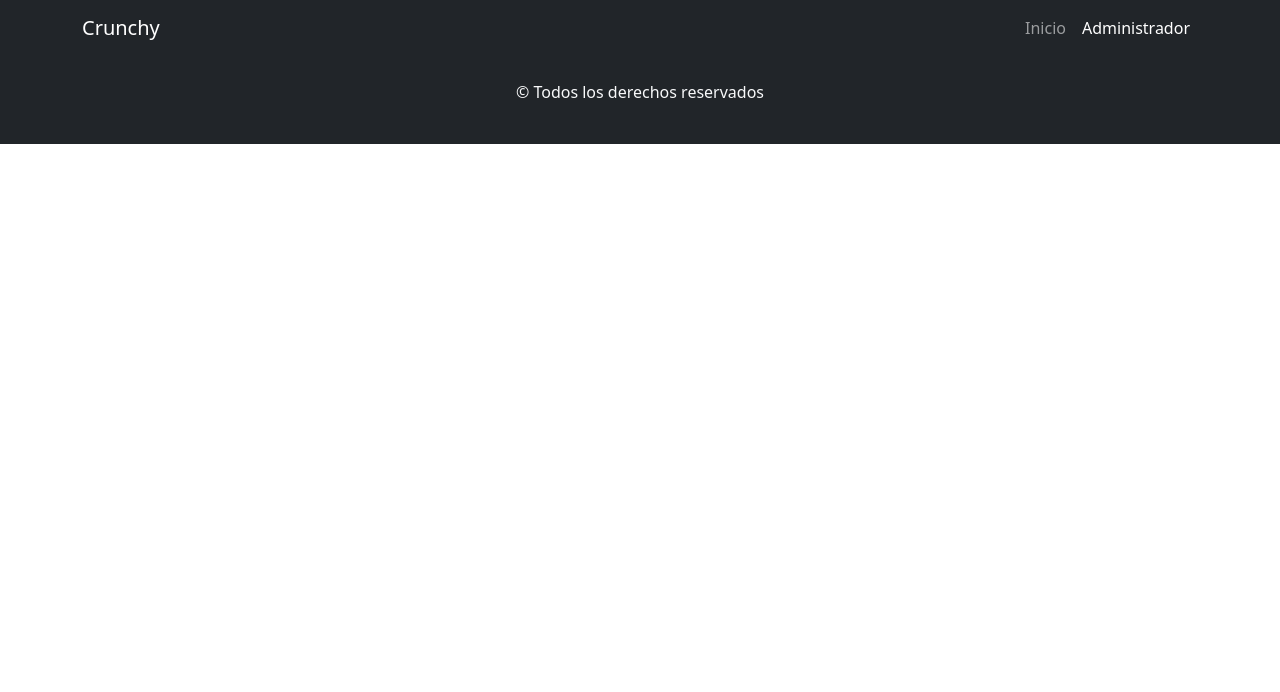
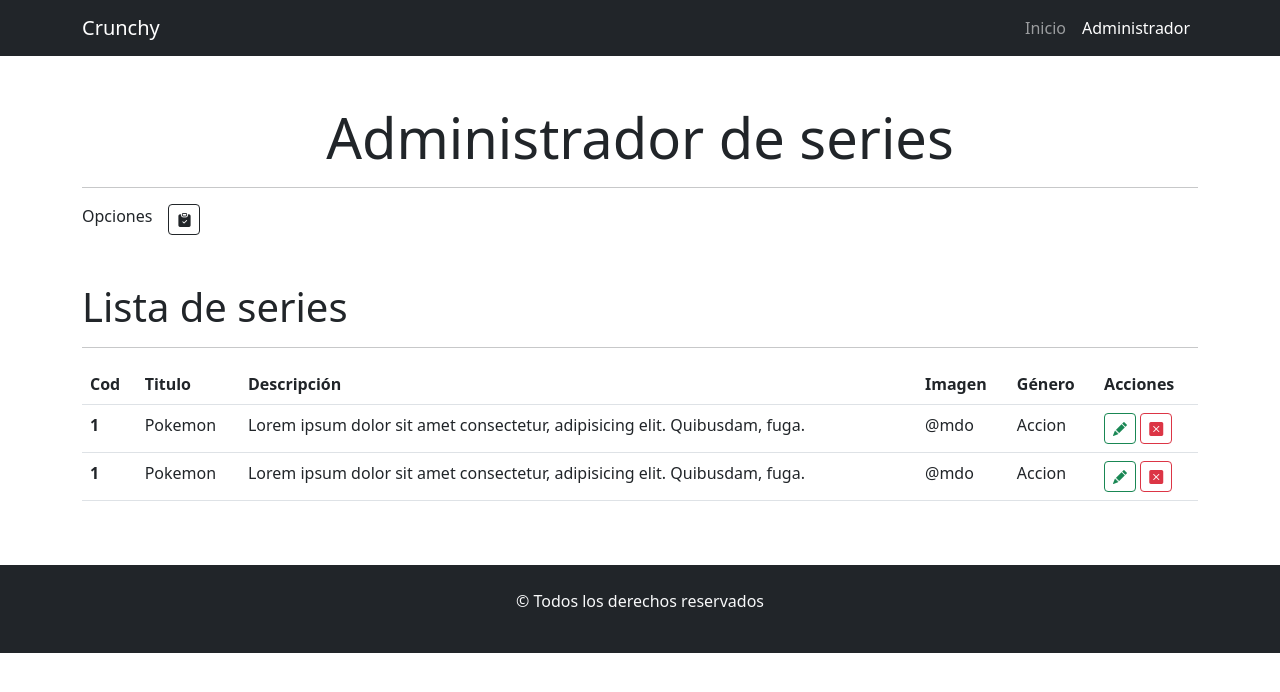
Before and after one commit to OttoKrautmann/practicaCrud, a plain HTML site: page pages/administrador.html in a window 1280 px wide. Drawn offline with nearby package versions, Linux system fonts and the light colour scheme.

Commit message:
agregue la estructura del administrador y el modal para agregar series

```diff
--- a/pages/administrador.html
+++ b/pages/administrador.html
@@ -15,14 +15,26 @@
       integrity="sha384-0evHe/X+R7YkIZDRvuzKMRqM+OrBnVFBL6DOitfPri4tjfHxaWutUpFmBp4vmVor"
       crossorigin="anonymous"
     />
+    <link
+      rel="stylesheet"
+      href="https://cdn.jsdelivr.net/npm/bootstrap-icons@1.8.3/font/bootstrap-icons.css"
+    />
     <link rel="stylesheet" href="../css/style.css" />
   </head>
   <body>
     <header>
-      <nav class="navbar navbar-expand-lg bg-dark navbar-dark ">
+      <nav class="navbar navbar-expand-lg bg-dark navbar-dark">
         <div class="container">
           <a class="navbar-brand" href="index.html">Crunchy</a>
-          <button class="navbar-toggler" type="button" data-bs-toggle="collapse" data-bs-target="#navbarSupportedContent" aria-controls="navbarSupportedContent" aria-expanded="false" aria-label="Toggle navigation">
+          <button
+            class="navbar-toggler"
+            type="button"
+            data-bs-toggle="collapse"
+            data-bs-target="#navbarSupportedContent"
+            aria-controls="navbarSupportedContent"
+            aria-expanded="false"
+            aria-label="Toggle navigation"
+          >
             <span class="navbar-toggler-icon"></span>
           </button>
           <div class="collapse navbar-collapse" id="navbarSupportedContent">
@@ -31,17 +43,114 @@
                 <a class="nav-link" href="../index.html">Inicio</a>
               </li>
               <li class="nav-item">
-                <a class="nav-link active" aria-current="page" href="administrador.html">Administrador</a>
+                <a
+                  class="nav-link active"
+                  aria-current="page"
+                  href="administrador.html"
+                  >Administrador</a
+                >
               </li>
             </ul>
           </div>
         </div>
       </nav>
     </header>
-
+    <main class="container my-5">
+      <h1 class="display-4 text-center">Administrador de series</h1>
+      <hr />
+      <section class="d-flex">
+        <p class="mb-0">Opciones</p>
+        <button class="btn btn-outline-dark btn-sm ms-3" data-bs-target="#modalSerie" data-bs-toggle="modal">
+          <i class="bi bi-clipboard-check-fill"></i>
+        </button>
+      </section>
+      <section>
+        <h2 class="display-6 mt-5">Lista de series</h2>
+        <hr />
+        <div class="table-responsive">
+          <table class="table">
+            <thead>
+              <tr>
+                <th scope="col">Cod</th>
+                <th scope="col">Titulo</th>
+                <th scope="col">Descripción</th>
+                <th scope="col">Imagen</th>
+                <th scope="col">Género</th>
+                <th scope="col">Acciones</th>
+              </tr>
+            </thead>
+            <tbody id="listaSeries">
+              <tr>
+                <th scope="row">1</th>
+                <td>Pokemon</td>
+                <td>Lorem ipsum dolor sit amet consectetur, adipisicing elit. Quibusdam, fuga.</td>
+                <td>@mdo</td>
+                <td>Accion</td>
+                <td>
+                    <button class="btn btn-outline-success btn-sm"><i class="bi bi-pencil-fill"></i></button>
+                    <button class="btn btn-outline-danger btn-sm"><i class="bi bi-x-square-fill"></i></i></button>
+                </td>
+              </tr>
+              <tr>
+                <th scope="row">1</th>
+                <td>Pokemon</td>
+                <td>Lorem ipsum dolor sit amet consectetur, adipisicing elit. Quibusdam, fuga.</td>
+                <td>@mdo</td>
+                <td>Accion</td>
+                <td>
+                    <button class="btn btn-outline-success btn-sm"><i class="bi bi-pencil-fill"></i></button>
+                    <button class="btn btn-outline-danger btn-sm"><i class="bi bi-x-square-fill"></i></i></button>
+                </td>
+              </tr>
+            </tbody>
+          </table>
+        </div>
+      </section>
+    </main>
     <footer class="bg-dark text-light py-4 text-center">
       <p>&copy; Todos los derechos reservados</p>
     </footer>
+    <!-- Modal para administrar series -->
+    <div class="modal fade" id="modalSerie" tabindex="-1" aria-labelledby="modalSerieLabel" aria-hidden="true">
+        <div class="modal-dialog">
+          <div class="modal-content">
+            <div class="modal-header">
+              <h5 class="modal-title" id="modalSerieLabel">Agregar serie</h5>
+              <button type="button" class="btn-close" data-bs-dismiss="modal" aria-label="Close"></button>
+            </div>
+            <div class="modal-body">
+              <form id="formSerie">
+                <div class="mb-3">
+                    <label for="codigo">Código</label>
+                    <input type="text" class="form-control" maxlength="5" minlength="1" id="codigo">
+                </div>
+                <div class="mb-3">
+                    <label for="titulo">Titulo</label>
+                    <input type="text" class="form-control" id="titulo"  maxlength="25" minlength="2">
+                </div>
+                <div class="mb-3">
+                    <label for="descripcion">Descripción</label>
+                    <textarea id="descripcion" rows="4" class="form-control"  maxlength="250" minlength="20" ></textarea>
+                </div>
+                <div class="mb-3">
+                    <label for="imagen">Imagen</label>
+                    <input type="text" class="form-control" id="imagen"  maxlength="250" minlength="2">
+                </div>
+                <div class="mb-3">
+                    <label for="genero">Género</label>
+                    <select id="genero" class="form-control">
+                        <option value="">Seleccione una opcion</option>
+                        <option value="accion">Accion</option>
+                        <option value="comedia">Comedia</option>
+                        <option value="drama">Drama</option>
+                    </select>
+                </div>
+                <button type="button" class="btn btn-primary">Guardar</button>
+              </form>
+            </div>
+          </div>
+        </div>
+      </div>
     <script
       src="https://cdn.jsdelivr.net/npm/bootstrap@5.2.0-beta1/dist/js/bootstrap.bundle.min.js"
       integrity="sha384-pprn3073KE6tl6bjs2QrFaJGz5/SUsLqktiwsUTF55Jfv3qYSDhgCecCxMW52nD2"
```
